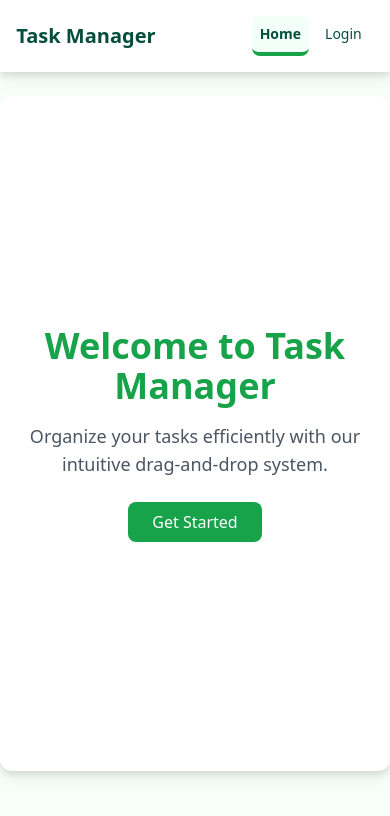
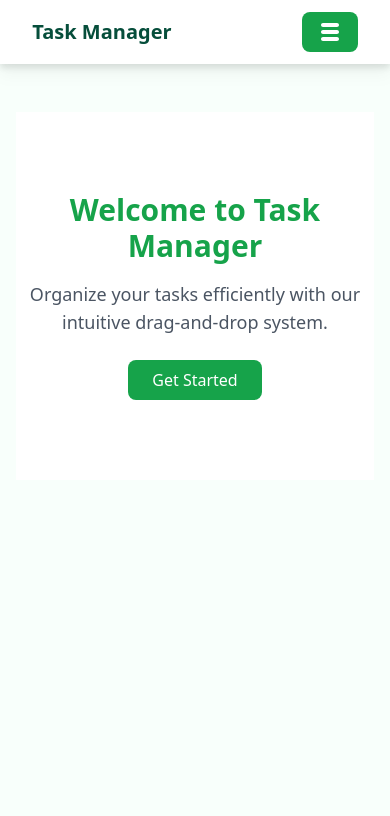
Before and after one commit to RRDesignHub/task-management-app, a React (Vite) app in the folder task_management_client/: page / in a window 390 px wide. Shown: the top 816 px of the page. Built offline with nearby package versions, Linux system fonts and the light colour scheme; no server answers.

Commit message:
navbar responsibe

```diff
--- a/task_management_client/package.json
+++ b/task_management_client/package.json
@@ -19,6 +19,7 @@
     "react": "^19.0.0",
     "react-datepicker": "^8.1.0",
     "react-dom": "^19.0.0",
+    "react-icons": "^5.5.0",
     "react-router-dom": "^7.2.0",
     "sort-by": "^1.2.0",
     "sweetalert2": "^11.17.2"
--- a/task_management_client/src/Components/Shared/Navbar.jsx
+++ b/task_management_client/src/Components/Shared/Navbar.jsx
@@ -1,8 +1,16 @@
 import { Link, NavLink } from "react-router-dom";
 import useAuth from "../../Hooks/useAuth";
+import { useState } from "react";
 
+import { TiThMenu } from "react-icons/ti";
+import { FaWindowClose } from "react-icons/fa";
 const Navbar = () => {
   const { user, logOut } = useAuth(); // User authentication state
+  const [isOpen, setIsOpen] = useState(false);
+  const [openCloseMenu, setOpenCloseMenu] = useState(true);
+  const handleOpenCloseMenu = (status) => {
+    setOpenCloseMenu(!status);
+  };
   const links = (
     <>
       <li>
@@ -20,7 +28,8 @@ const Navbar = () => {
         </NavLink>
       </li>
 
-      {user && <>
+      {user && (
+        <>
           <li>
             <NavLink
               to="/dashboard"
@@ -51,15 +60,17 @@ const Navbar = () => {
           </li>
           <li>
             <button
-        onClick={() =>logOut()}
+              onClick={() => logOut()}
               className="px-2 lg:px-4 py-2 rounded-lg transition duration-300 text-textDark"
             >
               Logout
             </button>
           </li>
-      </>}
+        </>
+      )}
 
-      {!user && <li>
+      {!user && (
+        <li>
           <NavLink
             to="/login"
             className={({ isActive }) =>
@@ -72,18 +83,43 @@ const Navbar = () => {
           >
             Login
           </NavLink>
-      </li>}
+        </li>
+      )}
     </>
   );
   return (
-    <div className="navbar w-11/12 mx-auto px-0">
+    <>
+      <div className={`h-[64px] w-full fixed bg-base-100`}>
+        <div className="navbar w-11/12 mx-auto px-0 max-sm:px-4 h-[64px] relative">
           <div className="flex-1">
             <a className="text-xl font-semibold text-textDark">Task Manager</a>
           </div>
           <div className="flex-none">
-        <ul className="menu menu-horizontal px-1 gap-x-2">{links}</ul>
+            <ul className="max-sm:hidden menu menu-horizontal px-1 gap-x-2">
+              {links}
+            </ul>
+          </div>
+
+          {/* Mobile Menu Button */}
+          <div className="md:hidden">
+            <button
+              onClick={() => handleOpenCloseMenu(openCloseMenu)}
+              className="text-white bg-primary py-2 px-4 rounded-lg text-2xl focus:outline-none"
+            >
+              {openCloseMenu ? <TiThMenu /> : <FaWindowClose />}
+            </button>
           </div>
         </div>
+        {/* Mobile Dropdown Menu */}
+        <div
+          className={`z-50 lg:hidden relative w-60 mx-auto transition-all duration-300 text-center ease-in-out ${
+            openCloseMenu ? "-top-[1000px]" : "top-2"
+          } bg-white shadow-md py-6 rounded-lg`}
+        >
+          <ul className="space-y-4 text-md font-semibold uppercase">{links}</ul>
+        </div>
+      </div>
+    </>
   );
 };
 
--- a/task_management_client/src/Layout/MainLayout.jsx
+++ b/task_management_client/src/Layout/MainLayout.jsx
@@ -4,10 +4,10 @@ import Navbar from "../Components/Shared/Navbar";
 export default function MainLayout() {
   return (
     <>
-     <header className="bg-base-100 drop-shadow-lg">
+     <header className=" drop-shadow-lg ">
       <Navbar />
     </header>
-    <main className="bg-background py-6 min-h-screen">
+    <main className="bg-background min-h-[100vh] pt-28">
       <Outlet></Outlet>
     </main>
     </>
--- a/task_management_client/src/Pages/Home.jsx
+++ b/task_management_client/src/Pages/Home.jsx
@@ -5,8 +5,8 @@ export const Home = () => {
   const { user } = useAuth();
   return (
     <>
-      <div className="mx-auto max-w-3xl bg-white rounded-xl drop-shadow-lg flex flex-col items-center justify-center min-h-[80vh] text-center">
-        <h1 className="text-4xl font-bold text-primary">
+      <div className="max-sm:w-11/12 max-w-3xl mx-auto bg-white max-h-[70vh] py-20 flex flex-col justify-center items-center text-center">
+        <h1 className="text-3xl md:text-5xl font-bold text-primary">
           Welcome to Task Manager
         </h1>
         <p className="mt-4 text-lg text-gray-600">
--- a/task_management_client/src/Routes/Routes.jsx
+++ b/task_management_client/src/Routes/Routes.jsx
@@ -14,7 +14,7 @@ const router = createBrowserRouter([
     errorElement: <ErrorPage></ErrorPage>,
     children: [
       {
-        index: true,
+        index: "/",
         element: <Home></Home>,
       },
       {
```
Also changed, not shown: 1 other file (tests, documents, lock files or other folders). Lines whose indentation alone changed are shown as unchanged.
